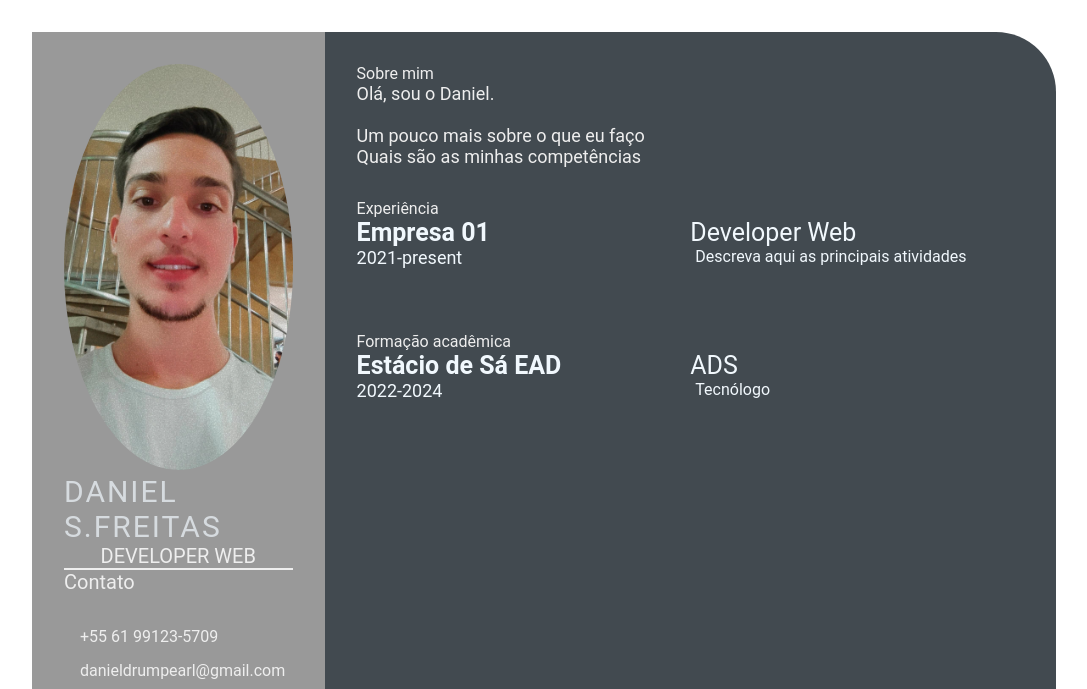
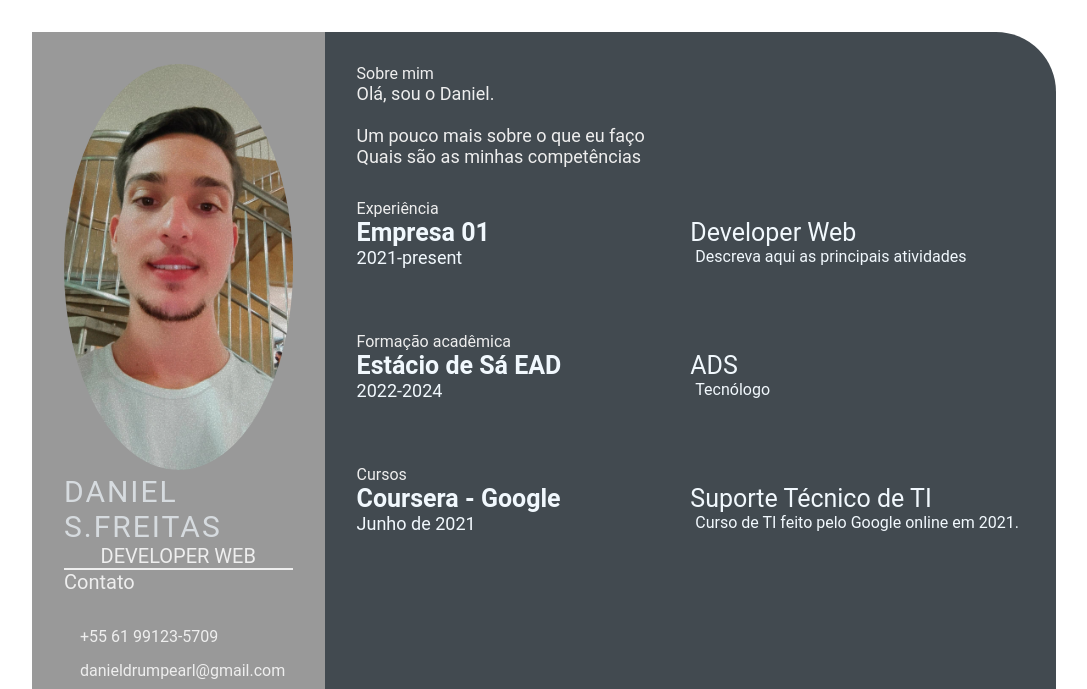
Before and after one commit to Daniel7-web/jornadadev.github.io, a plain HTML site: page index.html in a window 1280 px wide. Shown: the top 689 px of the page, without its empty margins (96-1183 px from the left). Drawn offline with Linux system fonts and the light colour scheme.

Commit message:
adicionando cursos (#6)

```diff
--- a/index.html
+++ b/index.html
@@ -77,6 +77,22 @@
                         </div>
                     </div>
                 </section>
+                <section class="awards gap">
+                    <div class="right-title">Cursos</div>
+                    <div class="awards-contents">
+                        <div class="awards-left">
+                            <p class="awards-company-name">Coursera - Google</p>
+                            <p class="awards-time-period">Junho de 2021</p>
+                        </div>
+                        <div class="awards-right">
+                            <p class="awards-name">Suporte Técnico de TI</p>
+                            <p class="awards-desc">
+                                Curso de TI feito pelo Google online em 2021.
+                            </p>
+                        </div>
+                    </div>
+                </section>
+
     </main>
 </body>
 
```
